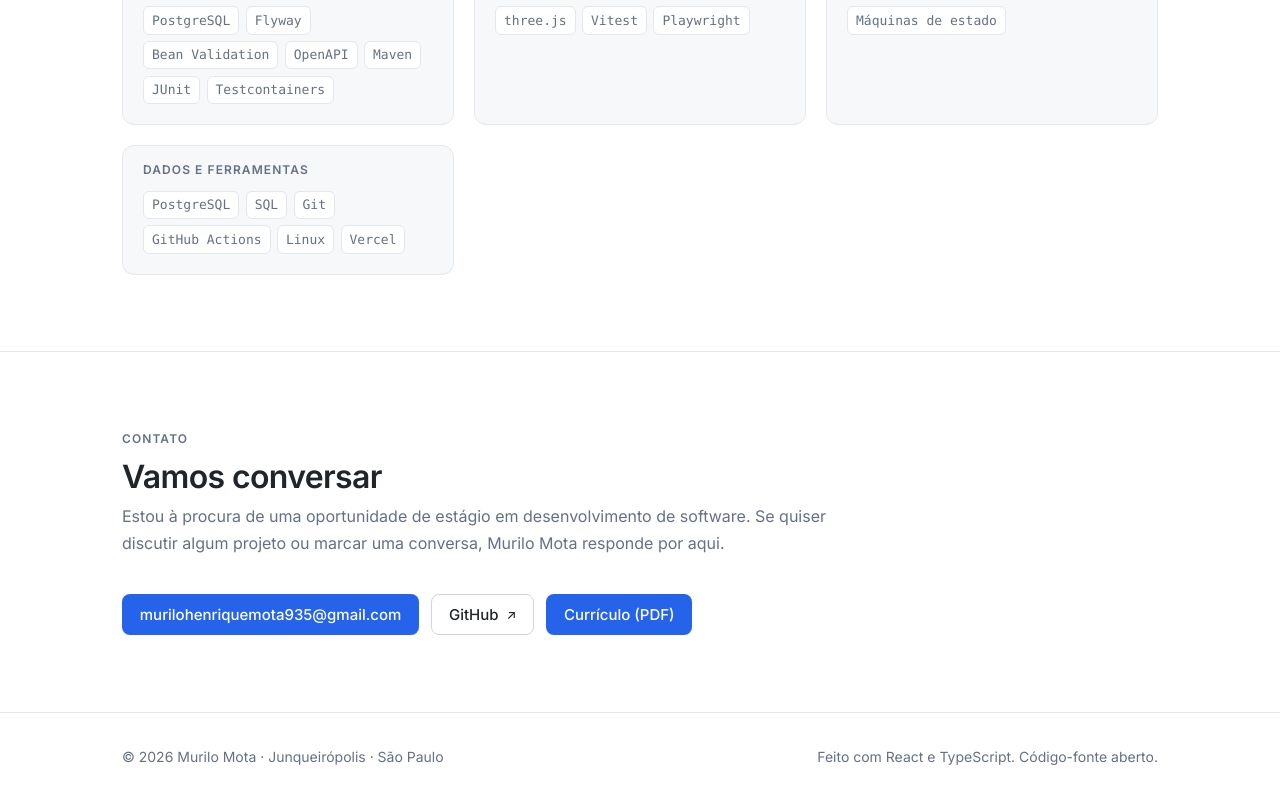
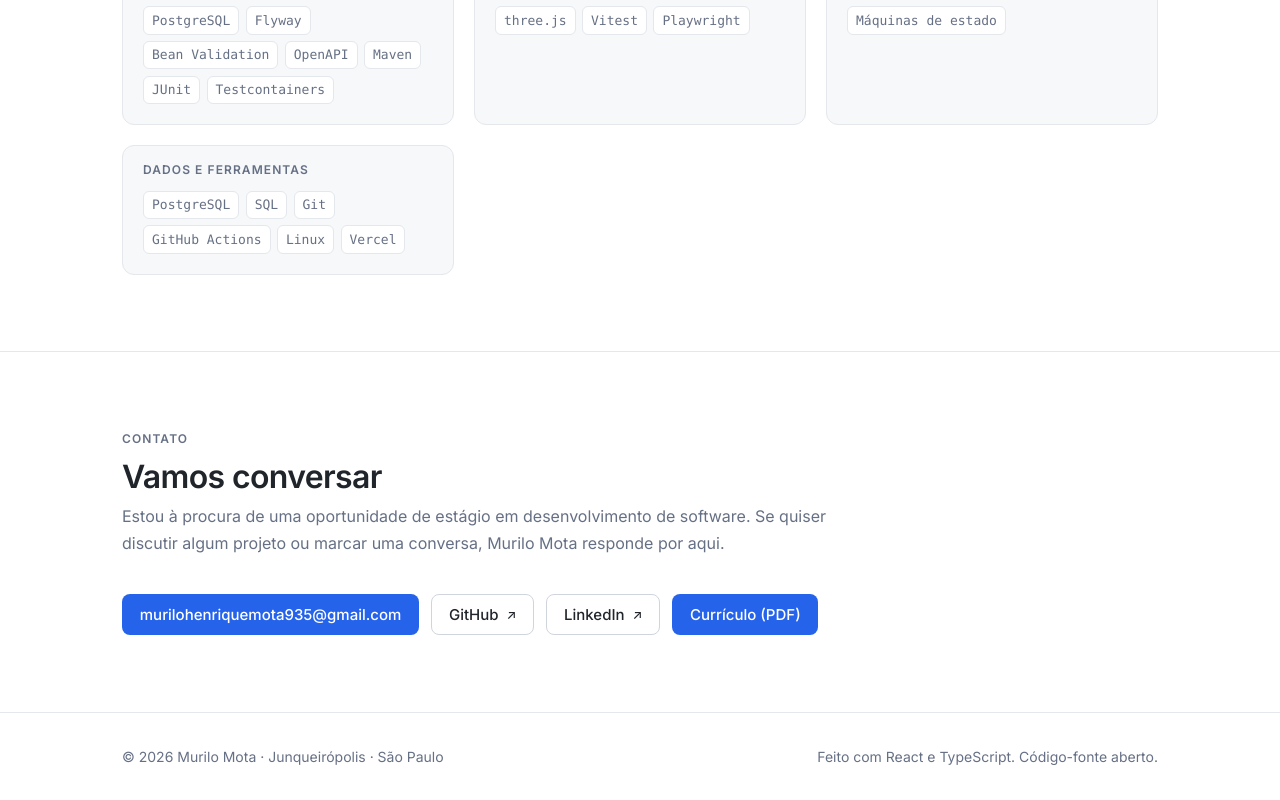
Before and after one commit to omurilomota/SiteProfissional, a React (Vite) app: page / in a window 1280 px wide. Shown: the part 6824-7624 px from the top of the page. Built offline with nearby package versions, Linux system fonts and the light colour scheme.

Commit message:
content: preenche LinkedIn e ajusta demo do ChicPets para Vercel

```diff
--- a/src/data/profile.ts
+++ b/src/data/profile.ts
@@ -64,10 +64,10 @@ export const profile = {
     'Mantenho projetos autorais dos dois lados — APIs REST e aplicações web — e uso cada um para testar uma tecnologia ou uma decisão de arquitetura nova.',
   ],
 
-  // TODO: preencher o LinkedIn quando o perfil estiver organizado.
+  // LinkedIn preenchido em 24/10/2026 (fonte: README do perfil do GitHub).
   links: {
     github: 'https://github.com/omurilomota',
-    linkedin: null as string | null,
+    linkedin: 'https://www.linkedin.com/in/murilo-henrique-622354358/',
     email: 'murilohenriquemota935@gmail.com',
     // Gerado por `npm run curriculo` a partir dos próprios dados deste arquivo.
     resume: '/curriculo.pdf' as string | null,
--- a/src/data/projects.ts
+++ b/src/data/projects.ts
@@ -239,8 +239,8 @@ export const projects: Project[] = [
     stack: ['React 19', 'TypeScript', 'Vite', 'Tailwind CSS', 'GitHub Actions'],
     repo: 'https://github.com/omurilomota/petshop-Chic',
     repoIsPublic: true,
-    // Verificado em 13/10/2026: responde HTTP 200 pelo Cloudflare Workers.
-    demo: 'https://petshop-chic.murilohenriquemota935.workers.dev',
+    // Verificado em 24/10/2026: responde HTTP 200 na Vercel.
+    demo: 'https://petshop-chic.vercel.app',
     // Composta com a mesma captura em desktop (16:10, a proporção do cartão) e
     // em celular emoldurado — mostra a responsividade numa imagem só.
     screenshot: '/projetos/chicpets.webp',
```
